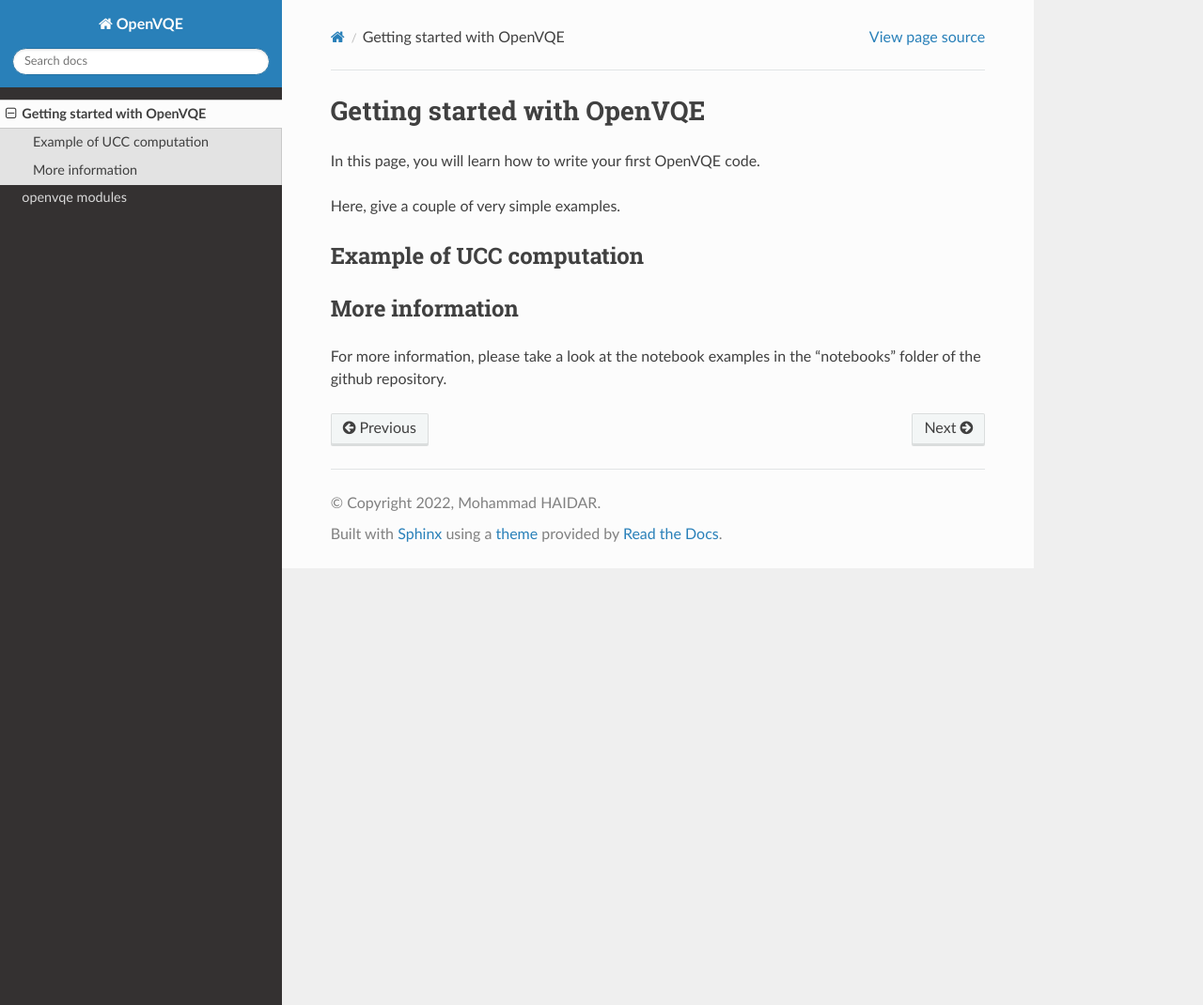
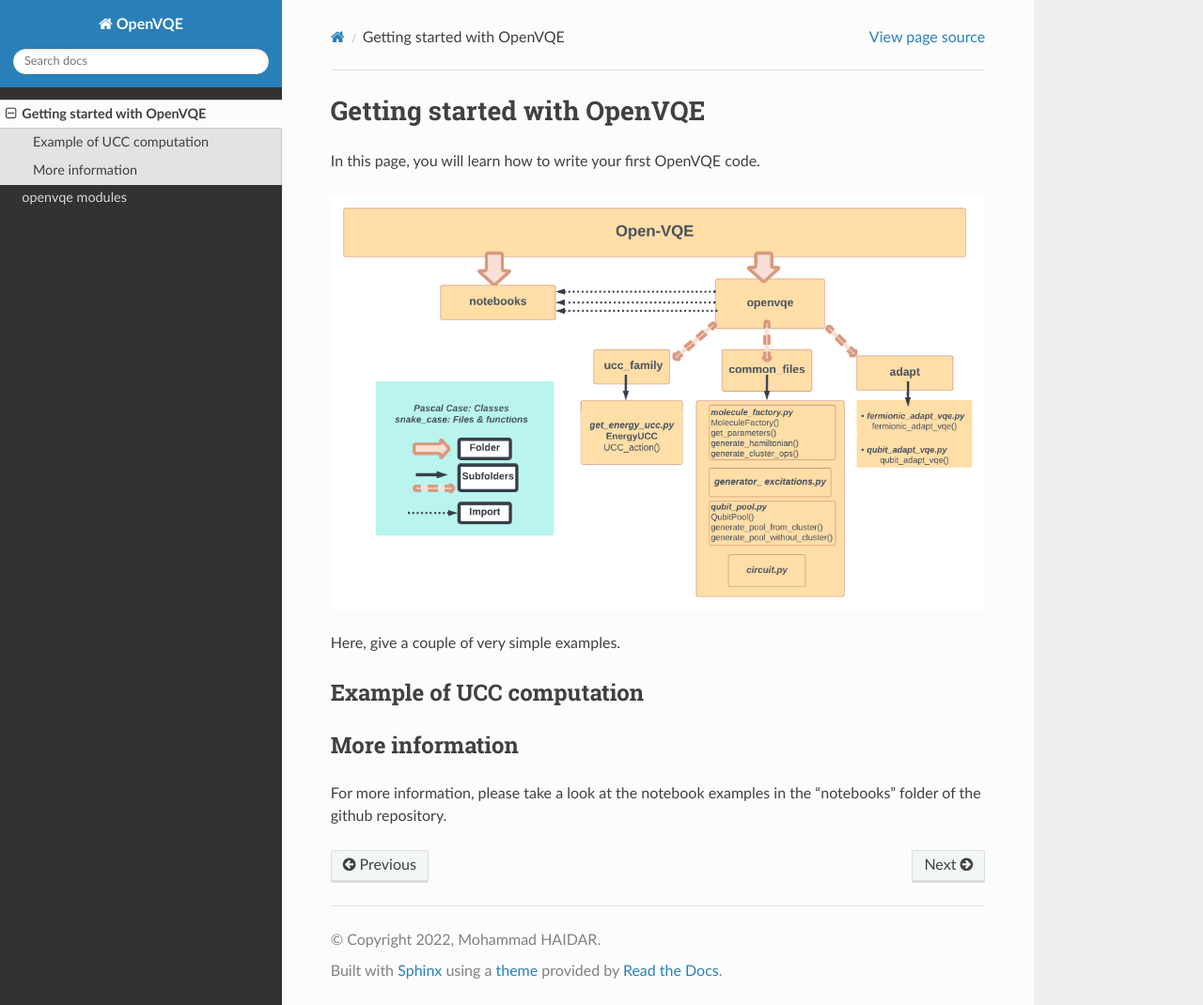
Before and after one commit to OpenVQE/OpenVQE, a Sphinx documentation site: the page built from docs/getting_started.rst, in a window 1280 px wide and 1070 px high. Shown: the whole window at 94% size. Built offline with Sphinx 7.4.7 and the Read the Docs theme 2.0.0, drawn with Linux system fonts in a browser that asks for light colours.

Commit message:
getting started image

```diff
--- a/docs/getting_started.rst
+++ b/docs/getting_started.rst
@@ -4,9 +4,10 @@
 Getting started with OpenVQE
 ==============================
 
-
 In this page, you will learn how to write your first OpenVQE code.
 
+.. image:: images/openvqe.png
+   :alt: OpenVQE Library structure
 
 
 
```
Also changed, not shown: docs/images/openvqe.png (added), 10 other files.
